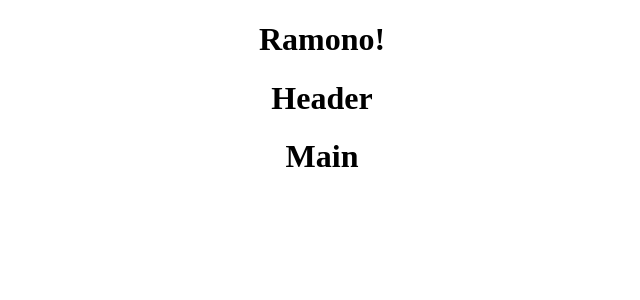
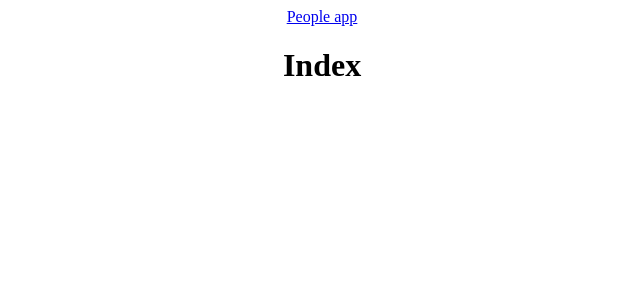
Before and after one commit to Rvelarde83/people-mern-fullstack-frontend, a React (Create React App) app: page / in a window 1280 px wide. Shown: the top 300 px of the page, without its empty margins (318-958 px from the left). Built offline with nearby package versions, Linux system fonts and the light colour scheme.

Commit message:
basic client side routing

```diff
--- a/src/App.jsx
+++ b/src/App.jsx
@@ -5,9 +5,10 @@
 function App() {
   return (
     <div className="App">
-   <h1>Ramono!</h1>
+
    <Header />
    <Main />
+   {/* <h1>Ramono!</h1> */}
 
     </div>
   );
--- a/src/components/Header.jsx
+++ b/src/components/Header.jsx
@@ -1,5 +1,11 @@
-export default function Header() {
-    return(
-        <h1>Header</h1>
+import { Link } from "react-router-dom"
+
+export default function Header(props) {
+    return (
+        < nav className="nav">
+            <Link to="/">
+                <div>People app</div>
+            </Link>
+        </nav>
     )
 }
--- a/src/components/Main.jsx
+++ b/src/components/Main.jsx
@@ -1,6 +1,16 @@
-export default function Main(){
+import { Routes, Route } from "react-router-dom"
+import Index from "../pages/Index"
+import Show from "../pages/Show"
 
+function Main(props) {
     return(
-        <h1> Main</h1>
+        <main>
+            <Routes>
+                <Route path="/" element = {<Index />}/>
+                <Route path="/people/:id" element = { <Show />}/>
+            </Routes>
+        </main>
     )
 }
+
+export default Main
```
